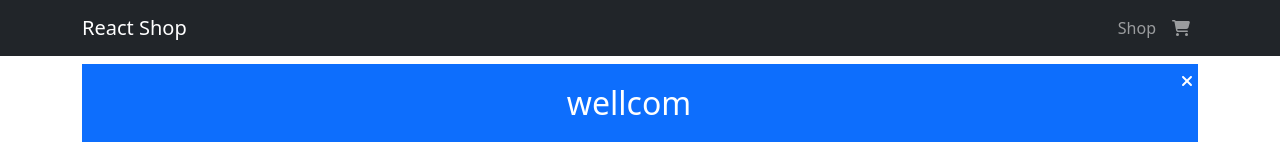
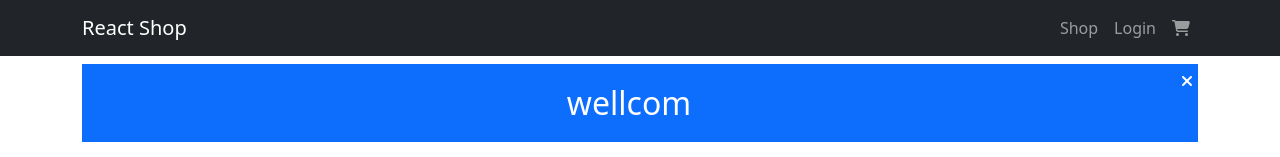
Before and after one commit to Mehdi-njfn/React-shop2, a React (Create React App) app: page / in a window 1280 px wide. Shown: the top 157 px of the page. Built offline with nearby package versions, Linux system fonts and the light colour scheme.

Commit message:
update nav

```diff
--- a/src/component/nav.jsx
+++ b/src/component/nav.jsx
@@ -1,15 +1,23 @@
 import { faShoppingCart } from "@fortawesome/free-solid-svg-icons";
 import { FontAwesomeIcon } from "@fortawesome/react-fontawesome";
-import { useContext } from "react";
+import { useContext, useEffect, useState } from "react";
 import { Link } from "react-router-dom";
 import { shopContext } from "../context/shopContext";
 import './nav.css'
 
 const Nav = () => {
-  const {cartItems}=useContext(shopContext);
+  const {cartItems, isAuth}=useContext(shopContext);
+
+
   const itemsCount = cartItems?.reduce((prev, current)=>{
     return prev + current.count;
-  },0)
+  },0);
+
+  const logout=()=>{
+    localStorage.removeItem('token');
+    window.location = '/login';
+  }
+
   return (
   <>
     <div className="navbar navbar-dark bg-dark navbar-expand-lg">
@@ -19,12 +27,18 @@ const Nav = () => {
           <li className="nav-item">
             <Link to='/'className="nav-link">Shop</Link>
           </li>
+          {!isAuth && <li className="nav-item">
+            <Link to='/login' className="nav-link">Login</Link>
+          </li>}
           <li className="nav-item">
             <Link to='/cart' className="nav-link">
               <FontAwesomeIcon icon={faShoppingCart}/>
               {itemsCount >0 &&<span className="items-count">{itemsCount}</span>}
             </Link>
           </li>
+          {isAuth && <li className="nav-item">
+            <button onClick={logout} className="btn btn-danger btn-sm mt-1 mx-3 text-black">Logout</button>
+          </li>}
         </ul>
       </div>
     </div>
```
